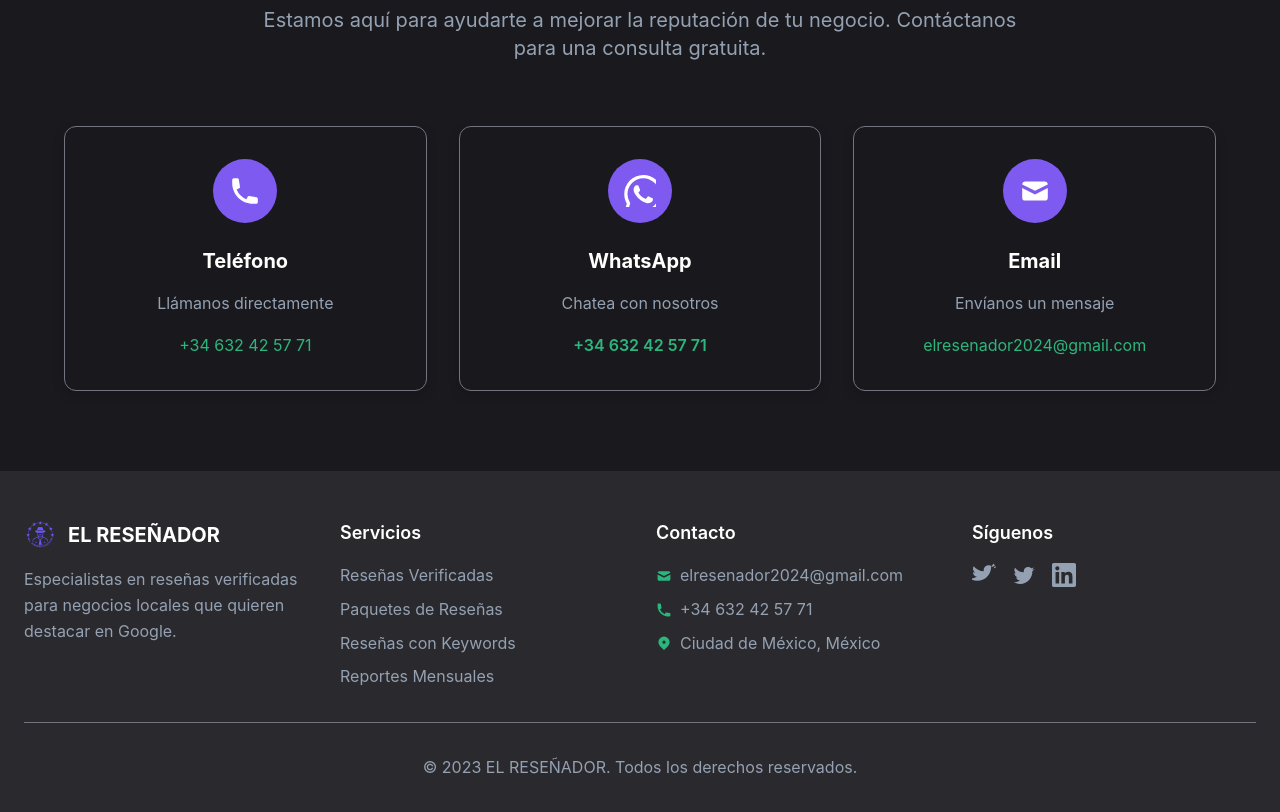
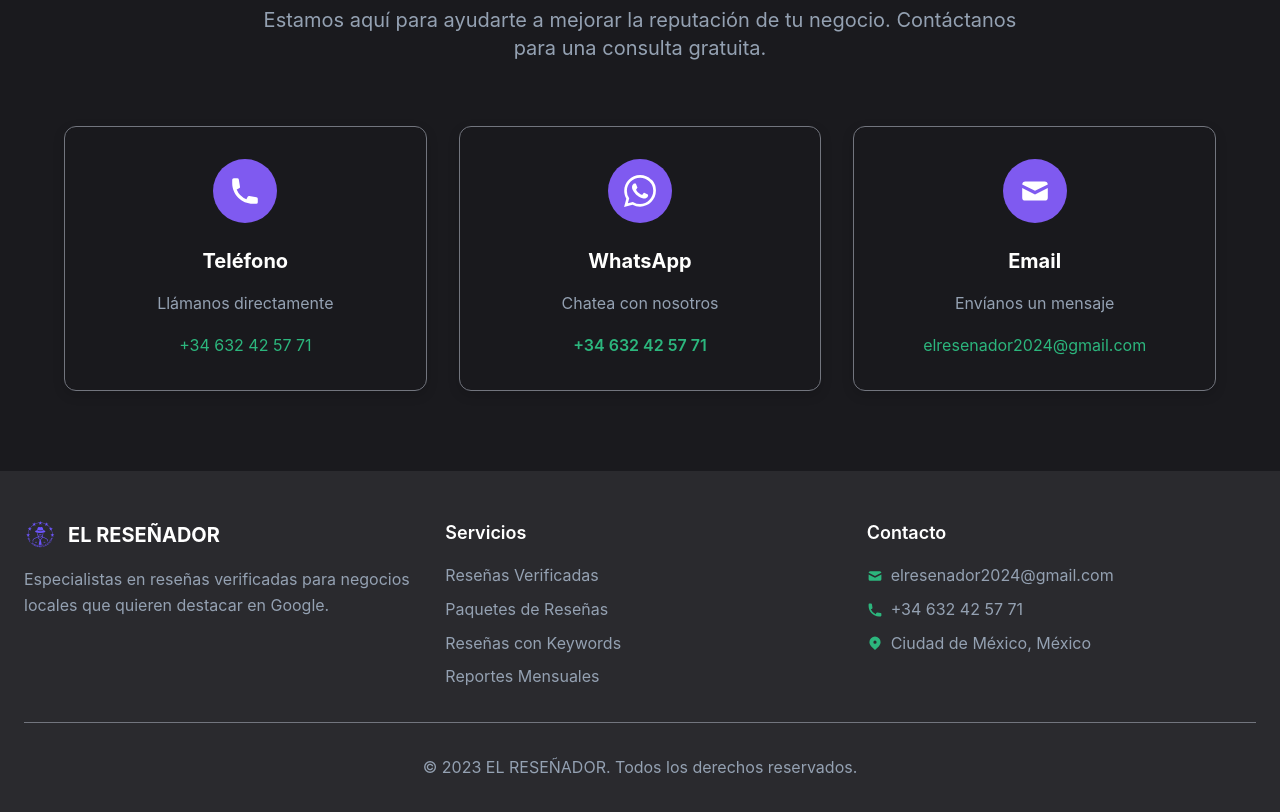
Before and after one commit to AXELRAYO990/ElRESENADOR, a React (Vite) app: page / in a window 1280 px wide. Shown: the part 3600-4412 px from the top of the page. Built offline with nearby package versions, Linux system fonts and the light colour scheme.

Commit message:
Corregido icono WhatsApp, tarjeta completa clickeable y eliminada sección redes sociales del footer

```diff
--- a/src/App.tsx
+++ b/src/App.tsx
@@ -513,18 +513,18 @@ function App() {
               </a>
             </div>
 
-            <div className="glass-card p-8 rounded-xl text-center hover-elegant">
+            <a href="https://wa.me/34632425771?text=Hola,%20me%20interesa%20una%20consulta%20gratuita" target="_blank" rel="noopener noreferrer" className="glass-card p-8 rounded-xl text-center hover-elegant block">
               <div className="w-16 h-16 highlight-bg rounded-full flex items-center justify-center mx-auto mb-6">
-                <svg className="w-8 h-8 text-white" fill="currentColor" viewBox="0 0 20 20">
+                <svg className="w-8 h-8 text-white" fill="currentColor" viewBox="0 0 24 24">
                   <path d="M17.472 14.382c-.297-.149-1.758-.867-2.03-.967-.273-.099-.471-.148-.67.15-.197.297-.767.966-.94 1.164-.173.199-.347.223-.644.075-.297-.15-1.255-.463-2.39-1.475-.883-.788-1.48-1.761-1.653-2.059-.173-.297-.018-.458.13-.606.134-.133.298-.347.446-.52.149-.174.198-.298.298-.497.099-.198.05-.371-.025-.52-.075-.149-.669-1.612-.916-2.207-.242-.579-.487-.5-.669-.51-.173-.008-.371-.01-.57-.01-.198 0-.52.074-.792.372-.272.297-1.04 1.016-1.04 2.479 0 1.462 1.065 2.875 1.213 3.074.149.198 2.096 3.2 5.077 4.487.709.306 1.262.489 1.694.625.712.227 1.36.195 1.871.118.571-.085 1.758-.719 2.006-1.413.248-.694.248-1.289.173-1.413-.074-.124-.272-.198-.57-.347m-5.421 7.403h-.004a9.87 9.87 0 01-5.031-1.378l-.361-.214-3.741.982.998-3.648-.235-.374a9.86 9.86 0 01-1.51-5.26c.001-5.45 4.436-9.884 9.888-9.884 2.64 0 5.122 1.03 6.988 2.898a9.825 9.825 0 012.893 6.994c-.003 5.45-4.437 9.884-9.885 9.884m8.413-18.297A11.815 11.815 0 0012.05 0C5.495 0 .16 5.335.157 11.892c0 2.096.547 4.142 1.588 5.945L.057 24l6.305-1.654a11.882 11.882 0 005.683 1.448h.005c6.554 0 11.89-5.335 11.893-11.893A11.821 11.821 0 0020.885 3.488"/>
                 </svg>
               </div>
               <h3 className="text-xl font-bold text-headline mb-4">WhatsApp</h3>
               <p className="text-paragraph mb-4">Chatea con nosotros</p>
-              <a href="https://wa.me/34632425771?text=Hola,%20me%20interesa%20una%20consulta%20gratuita" target="_blank" rel="noopener noreferrer" className="text-success hover:text-headline transition-colors font-semibold">
+              <span className="text-success hover:text-headline transition-colors font-semibold">
                 +34 632 42 57 71
-              </a>
-            </div>
+              </span>
+            </a>
 
             <div className="glass-card p-8 rounded-xl text-center hover-elegant">
               <div className="w-16 h-16 highlight-bg rounded-full flex items-center justify-center mx-auto mb-6">
@@ -546,7 +546,7 @@ function App() {
       {/* Footer */}
       <footer id="contacto" className="bg-nav-dark text-white py-12">
         <div className="container mx-auto px-6">
-          <div className="grid md:grid-cols-4 gap-8">
+          <div className="grid md:grid-cols-3 gap-8">
             <div>
                           <div className="flex items-center space-x-3 mb-4 logo-container">
                               <img src="/logor.png" alt="EL RESEÑADOR" className="h-8 w-auto rounded-full" />
@@ -594,26 +594,7 @@ function App() {
               </ul>
             </div>
 
-            <div>
-              <h3 className="text-lg font-semibold mb-4">Síguenos</h3>
-              <div className="flex space-x-4">
-                <a href="#" className="text-paragraph hover:text-headline transition-colors">
-                  <svg className="w-6 h-6" fill="currentColor" viewBox="0 0 24 24">
-                    <path d="M24 4.557c-.883.392-1.832.656-2.828.775 1.017-.609 1.798-1.574 2.165-2.724-.951.564-2.005.974-3.127 1.195-.897-.957-2.178-1.555-3.594-1.555-3.179 0-5.515 2.966-4.797 6.045-4.091-.205-7.719-2.165-10.148-5.144-1.29 2.213-.669 5.108 1.523 6.574-.806-.026-1.566-.247-2.229-.616-.054 2.281 1.581 4.415 3.949 4.419-2.07 1.623-4.678 2.348-7.29 2.04 2.179 1.397 4.768 2.212 7.548 2.212 9.142 0 14.307-7.721 13.995-14.646.962-.695 1.797-1.562 2.457-2.549z"/>
-                  </svg>
-                </a>
-                <a href="#" className="text-paragraph hover:text-headline transition-colors">
-                  <svg className="w-6 h-6" fill="currentColor" viewBox="0 0 24 24">
-                    <path d="M22.46 6c-.77.35-1.6.58-2.46.69.88-.53 1.56-1.37 1.88-2.38-.83.5-1.75.85-2.72 1.05C18.37 4.5 17.26 4 16 4c-2.35 0-4.27 1.92-4.27 4.29 0 .34.04.67.11.98C8.28 9.09 5.11 7.38 3 4.79c-.37.63-.58 1.37-.58 2.15 0 1.49.75 2.81 1.91 3.56-.71 0-1.37-.2-1.95-.5v.03c0 2.08 1.48 3.82 3.44 4.21a4.22 4.22 0 0 1-1.93.07 4.28 4.28 0 0 0 4 2.98 8.521 8.521 0 0 1-5.33 1.84c-.34 0-.68-.02-1.02-.06C3.44 20.29 5.7 21 8.12 21 16 21 20.33 14.46 20.33 8.79c0-.19 0-.37-.01-.56.84-.6 1.56-1.36 2.14-2.23z"/>
-                  </svg>
-                </a>
-                <a href="#" className="text-paragraph hover:text-headline transition-colors">
-                  <svg className="w-6 h-6" fill="currentColor" viewBox="0 0 24 24">
-                    <path d="M20.447 20.452h-3.554v-5.569c0-1.328-.027-3.037-1.852-3.037-1.853 0-2.136 1.445-2.136 2.939v5.667H9.351V9h3.414v1.561h.046c.477-.9 1.637-1.85 3.37-1.85 3.601 0 4.267 2.37 4.267 5.455v6.286zM5.337 7.433c-1.144 0-2.063-.926-2.063-2.065 0-1.138.92-2.063 2.063-2.063 1.14 0 2.064.925 2.064 2.063 0 1.139-.925 2.065-2.064 2.065zm1.782 13.019H3.555V9h3.564v11.452zM22.225 0H1.771C.792 0 0 .774 0 1.729v20.542C0 23.227.792 24 1.771 24h20.451C23.2 24 24 23.227 24 22.271V1.729C24 .774 23.2 0 22.222 0h.003z"/>
-                  </svg>
-                </a>
-              </div>
-            </div>
+
           </div>
 
           <div className="border-t border-subtle mt-8 pt-8 text-center text-paragraph">
```
